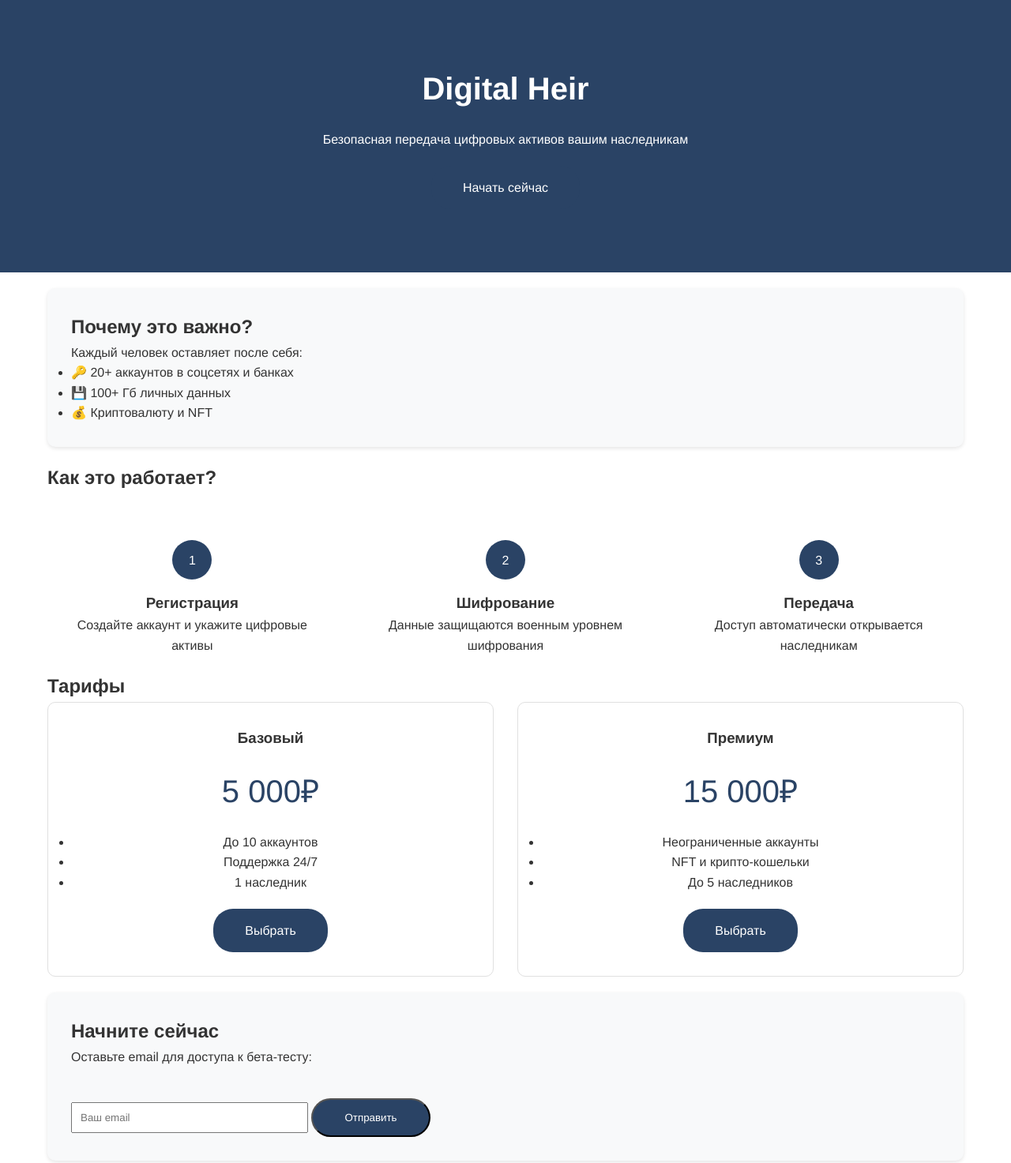
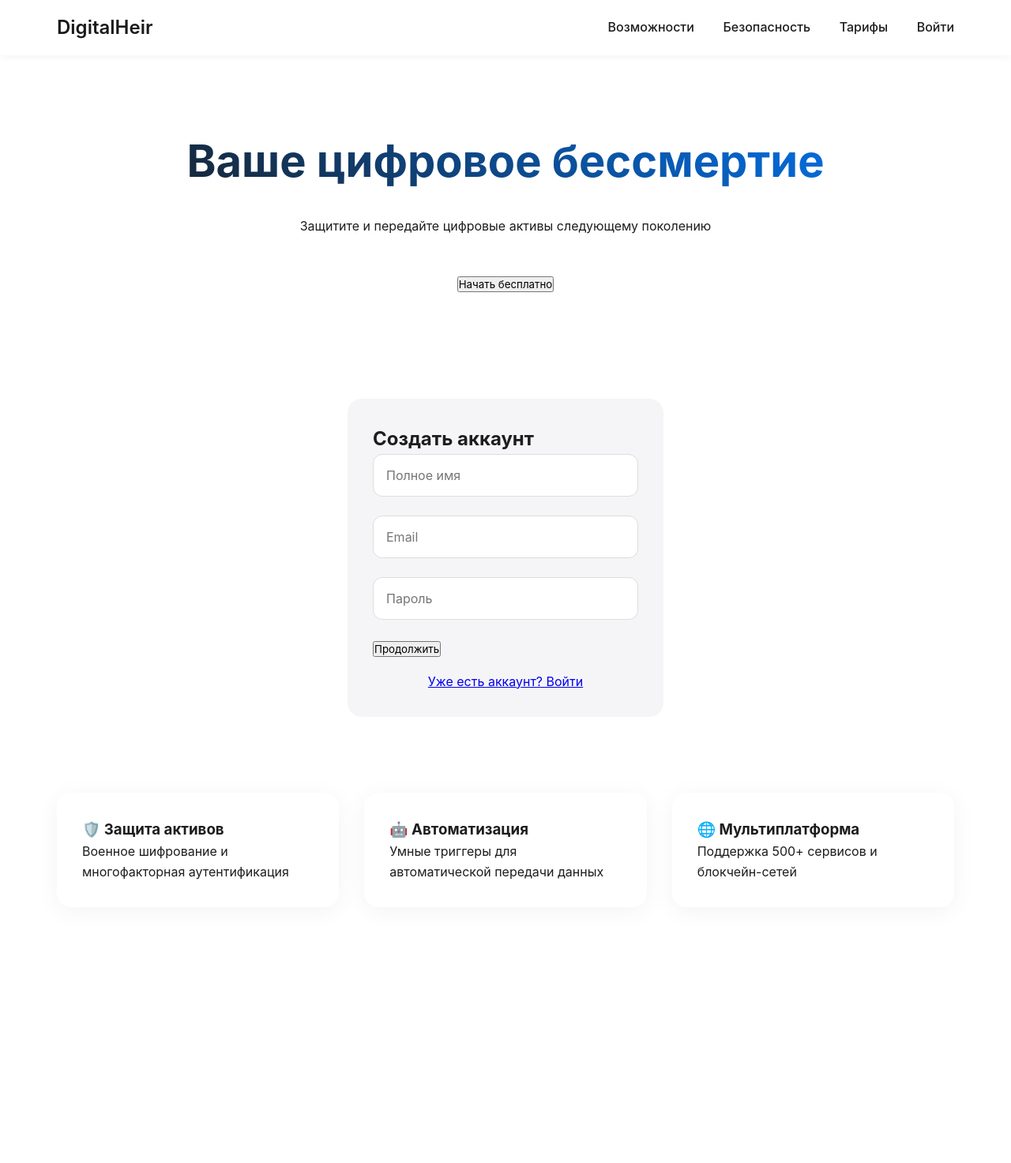
Before and after one commit to sylpht/digital-heir, a plain HTML site: page index.html in a window 1280 px wide. Shown: the top 1473 px of the page at 79% size. After the commit the page ends 1213 px from the top, so only its background shows below. Drawn offline with Linux system fonts and the light colour scheme.

Commit message:
Update index.html

```diff
--- a/index.html
+++ b/index.html
@@ -3,214 +3,263 @@
 <head>
     <meta charset="UTF-8">
     <meta name="viewport" content="width=device-width, initial-scale=1.0">
-    <title>Digital Heir — Ваш цифровой наследник</title>
+    <title>Digital Heir — Управление цифровым наследием</title>
     <style>
+        :root {
+            --primary-color: #1A1A1A;
+            --accent-color: #007AFF;
+            --text-color: #1D1D1F;
+            --bg-color: #FFFFFF;
+            --section-bg: #F5F5F7;
+        }
+
         * {
             margin: 0;
             padding: 0;
             box-sizing: border-box;
-            font-family: 'Helvetica', sans-serif;
+            font-family: -apple-system, BlinkMacSystemFont, 'Segoe UI', Roboto, Oxygen, Ubuntu, Cantarell, sans-serif;
         }
 
         body {
+            background: var(--bg-color);
+            color: var(--text-color);
             line-height: 1.6;
-            color: #333;
         }
 
         .container {
             max-width: 1200px;
             margin: 0 auto;
-            padding: 0 20px;
+            padding: 0 2rem;
         }
 
-        /* Шапка */
-        header {
-            background: #2A4365;
-            color: white;
-            padding: 80px 0;
+        /* Навигация */
+        .navbar {
+            position: fixed;
+            top: 0;
+            width: 100%;
+            background: rgba(255, 255, 255, 0.95);
+            backdrop-filter: blur(10px);
+            padding: 1rem 0;
+            z-index: 1000;
+            box-shadow: 0 2px 10px rgba(0,0,0,0.05);
+        }
+
+        .nav-content {
+            display: flex;
+            justify-content: space-between;
+            align-items: center;
+        }
+
+        .logo {
+            font-size: 1.5rem;
+            font-weight: 600;
+            color: var(--primary-color);
+        }
+
+        .nav-links a {
+            margin-left: 2rem;
+            text-decoration: none;
+            color: var(--text-color);
+            font-weight: 500;
+            transition: color 0.3s;
+        }
+
+        /* Герой секция */
+        .hero {
+            padding: 160px 0 100px;
             text-align: center;
         }
 
-        header h1 {
-            font-size: 2.5em;
-            margin-bottom: 20px;
+        .hero h1 {
+            font-size: 3.5rem;
+            margin-bottom: 1.5rem;
+            background: linear-gradient(45deg, var(--primary-color), var(--accent-color));
+            -webkit-background-clip: text;
+            -webkit-text-fill-color: transparent;
         }
 
-        /* Секции */
-        section {
-            padding: 60px 0;
+        /* Функции */
+        .features {
+            display: grid;
+            grid-template-columns: repeat(auto-fit, minmax(300px, 1fr));
+            gap: 2rem;
+            padding: 4rem 0;
         }
 
-        .card {
-            background: #f8f9fa;
-            border-radius: 10px;
-            padding: 30px;
-            margin: 20px 0;
-            box-shadow: 0 2px 5px rgba(0,0,0,0.1);
+        .feature-card {
+            padding: 2rem;
+            border-radius: 18px;
+            background: var(--bg-color);
+            box-shadow: 0 5px 30px rgba(0,0,0,0.05);
+            transition: transform 0.3s;
         }
 
-        /* Как это работает */
-        .steps {
-            display: grid;
-            grid-template-columns: repeat(auto-fit, minmax(250px, 1fr));
-            gap: 30px;
-            margin-top: 40px;
+        .feature-card:hover {
+            transform: translateY(-5px);
         }
 
-        .step {
-            text-align: center;
-            padding: 20px;
+        /* Формы */
+        .auth-form {
+            max-width: 400px;
+            margin: 2rem auto;
+            padding: 2rem;
+            background: var(--section-bg);
+            border-radius: 18px;
         }
 
-        .step-number {
-            background: #2A4365;
-            color: white;
-            width: 50px;
-            height: 50px;
-            border-radius: 50%;
-            display: flex;
-            align-items: center;
-            justify-content: center;
-            margin: 0 auto 15px;
+        .input-group {
+            margin-bottom: 1.5rem;
         }
 
-        /* Цены */
-        .pricing {
-            display: grid;
-            grid-template-columns: repeat(auto-fit, minmax(280px, 1fr));
-            gap: 30px;
+        input {
+            width: 100%;
+            padding: 1rem;
+            border: 1px solid #ddd;
+            border-radius: 12px;
+            font-size: 1rem;
         }
 
-        .price-card {
-            border: 1px solid #e0e0e0;
-            border-radius: 10px;
-            padding: 30px;
-            text-align: center;
+        /* Личный кабинет */
+        .dashboard {
+            display: grid;
+            grid-template-columns: 250px 1fr;
+            gap: 2rem;
+            padding: 2rem 0;
         }
 
-        .price {
-            font-size: 2.5em;
-            color: #2A4365;
-            margin: 20px 0;
+        .sidebar {
+            background: var(--section-bg);
+            padding: 1.5rem;
+            border-radius: 18px;
         }
 
-        /* Кнопки */
-        .btn {
-            display: inline-block;
-            background: #2A4365;
-            color: white!important;
-            padding: 15px 40px;
-            border-radius: 25px;
-            text-decoration: none;
-            transition: 0.3s;
-            margin-top: 20px;
+        .main-content {
+            background: var(--section-bg);
+            padding: 2rem;
+            border-radius: 18px;
         }
 
-        .btn:hover {
-            transform: translateY(-3px);
-            box-shadow: 0 5px 15px rgba(0,0,0,0.2);
-        }
+        /* Адаптивность */
+        @media (max-width: 768px) {
+            .hero h1 {
+                font-size: 2.5rem;
+            }
 
-        /* Футер */
-        footer {
-            background: #2A4365;
-            color: white;
-            text-align: center;
-            padding: 30px 0;
-            margin-top: 60px;
-        }
-
-        @media (max-width: 768px) {
-            header h1 {
-                font-size: 2em;
+            .dashboard {
+                grid-template-columns: 1fr;
             }
         }
     </style>
 </head>
 <body>
-    <header>
+    <nav class="navbar">
+        <div class="container nav-content">
+            <div class="logo">DigitalHeir</div>
+            <div class="nav-links">
+                <a href="#features">Возможности</a>
+                <a href="#security">Безопасность</a>
+                <a href="#pricing">Тарифы</a>
+                <a href="#" class="btn" onclick="showAuthModal('login')">Войти</a>
+            </div>
+        </div>
+    </nav>
+
+    <section class="hero">
         <div class="container">
-            <h1>Digital Heir</h1>
-            <p>Безопасная передача цифровых активов вашим наследникам</p>
-            <a href="#start" class="btn">Начать сейчас</a>
-        </div>
-    </header>
-
-    <section class="container">
-        <div class="card">
-            <h2>Почему это важно?</h2>
-            <p>Каждый человек оставляет после себя:</p>
-            <ul>
-                <li>🔑 20+ аккаунтов в соцсетях и банках</li>
-                <li>💾 100+ Гб личных данных</li>
-                <li>💰 Криптовалюту и NFT</li>
-            </ul>
-        </div>
-    </section>
-
-    <section class="container" id="how">
-        <h2>Как это работает?</h2>
-        <div class="steps">
-            <div class="step">
-                <div class="step-number">1</div>
-                <h3>Регистрация</h3>
-                <p>Создайте аккаунт и укажите цифровые активы</p>
-            </div>
-            <div class="step">
-                <div class="step-number">2</div>
-                <h3>Шифрование</h3>
-                <p>Данные защищаются военным уровнем шифрования</p>
-            </div>
-            <div class="step">
-                <div class="step-number">3</div>
-                <h3>Передача</h3>
-                <p>Доступ автоматически открывается наследникам</p>
+            <h1>Ваше цифровое бессмертие</h1>
+            <p>Защитите и передайте цифровые активы следующему поколению</p>
+            <div style="margin-top: 3rem;">
+                <button class="btn" onclick="showAuthModal('register')">Начать бесплатно</button>
             </div>
         </div>
     </section>
 
-    <section class="container" id="pricing">
-        <h2>Тарифы</h2>
-        <div class="pricing">
-            <div class="price-card">
-                <h3>Базовый</h3>
-                <div class="price">5 000₽</div>
-                <ul>
-                    <li>До 10 аккаунтов</li>
-                    <li>Поддержка 24/7</li>
-                    <li>1 наследник</li>
-                </ul>
-                <a href="#start" class="btn">Выбрать</a>
+    <!-- Модальное окно авторизации -->
+    <div id="authModal" class="modal">
+        <div class="auth-form">
+            <h2 id="modalTitle">Создать аккаунт</h2>
+            <form id="authForm">
+                <div class="input-group">
+                    <input type="text" placeholder="Полное имя" required>
+                </div>
+                <div class="input-group">
+                    <input type="email" placeholder="Email" required>
+                </div>
+                <div class="input-group">
+                    <input type="password" placeholder="Пароль" required>
+                </div>
+                <button type="submit" class="btn">Продолжить</button>
+            </form>
+            <div style="margin-top: 1rem; text-align: center;">
+                <a href="#" onclick="toggleAuthForm()">Уже есть аккаунт? Войти</a>
             </div>
-            <div class="price-card">
-                <h3>Премиум</h3>
-                <div class="price">15 000₽</div>
-                <ul>
-                    <li>Неограниченные аккаунты</li>
-                    <li>NFT и крипто-кошельки</li>
-                    <li>До 5 наследников</li>
-                </ul>
-                <a href="#start" class="btn">Выбрать</a>
+        </div>
+    </div>
+
+    <section class="container" id="features">
+        <div class="features">
+            <div class="feature-card">
+                <h3>🛡️ Защита активов</h3>
+                <p>Военное шифрование и многофакторная аутентификация</p>
+            </div>
+            <div class="feature-card">
+                <h3>🤖 Автоматизация</h3>
+                <p>Умные триггеры для автоматической передачи данных</p>
+            </div>
+            <div class="feature-card">
+                <h3>🌐 Мультиплатформа</h3>
+                <p>Поддержка 500+ сервисов и блокчейн-сетей</p>
             </div>
         </div>
     </section>
 
-    <section class="container" id="start">
-        <div class="card">
-            <h2>Начните сейчас</h2>
-            <p>Оставьте email для доступа к бета-тесту:</p>
-            <form style="margin-top: 20px;">
-                <input type="email" placeholder="Ваш email" style="padding: 10px; width: 300px; max-width: 100%;">
-                <button type="submit" class="btn">Отправить</button>
-            </form>
+    <!-- Личный кабинет (после авторизации) -->
+    <section class="dashboard container" style="display: none;">
+        <div class="sidebar">
+            <h3>Меню</h3>
+            <ul>
+                <li>Мои активы</li>
+                <li>Наследники</li>
+                <li>Настройки</li>
+                <li>Безопасность</li>
+            </ul>
+        </div>
+        <div class="main-content">
+            <h2>Добавить новый актив</h2>
+            <div class="asset-types">
+                <div class="asset-card">🔑 Соцсети</div>
+                <div class="asset-card">💰 Криптовалюта</div>
+                <div class="asset-card">📁 Облачные хранилища</div>
+            </div>
         </div>
     </section>
 
-    <footer>
-        <div class="container">
-            <p>© 2024 Digital Heir. Все права защищены.</p>
-            <p>Контакты: support@digitalheir.ru</p>
-        </div>
-    </footer>
+    <script>
+        // Логика модальных окон
+        function showAuthModal(type) {
+            const modal = document.getElementById('authModal');
+            modal.style.display = 'block';
+            if(type === 'register') {
+                document.getElementById('modalTitle').innerText = 'Создать аккаунт';
+            } else {
+                document.getElementById('modalTitle').innerText = 'Войти в систему';
+            }
+        }
+
+        function toggleAuthForm() {
+            const title = document.getElementById('modalTitle');
+            title.innerText = title.innerText.includes('Войти')
+                ? 'Создать аккаунт'
+                : 'Войти в систему';
+        }
+
+        // Обработка форм
+        document.getElementById('authForm').addEventListener('submit', function(e) {
+            e.preventDefault();
+            // Здесь должна быть логика AJAX-запроса
+            document.querySelector('.dashboard').style.display = 'grid';
+            document.getElementById('authModal').style.display = 'none';
+        });
+    </script>
 </body>
 </html>
```
